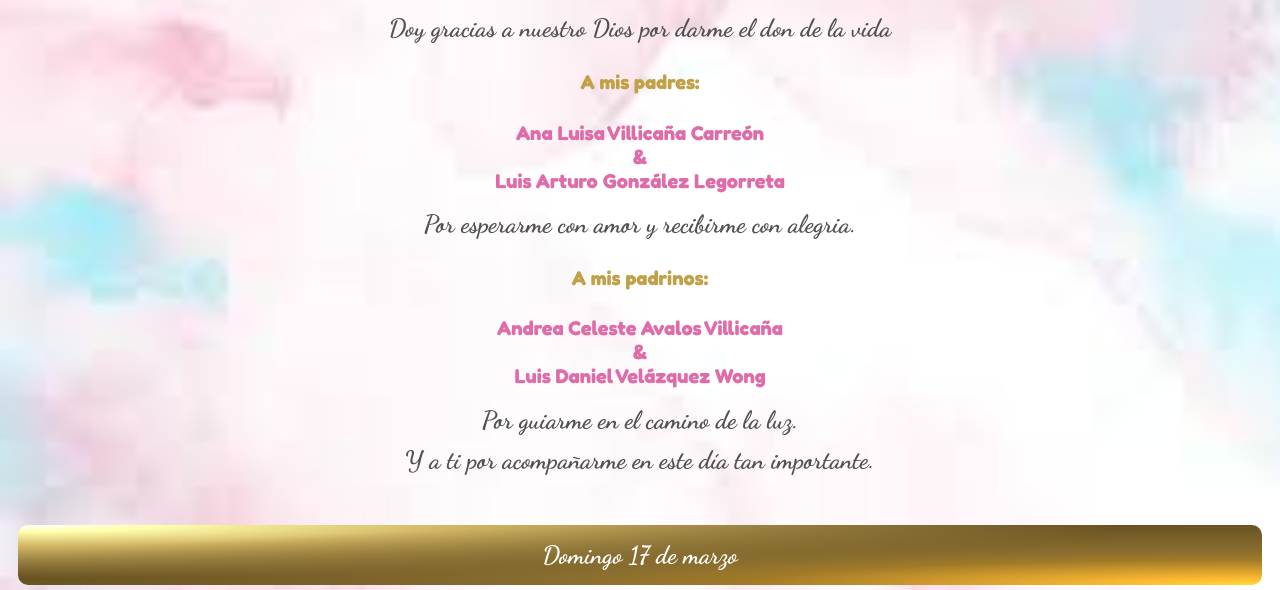
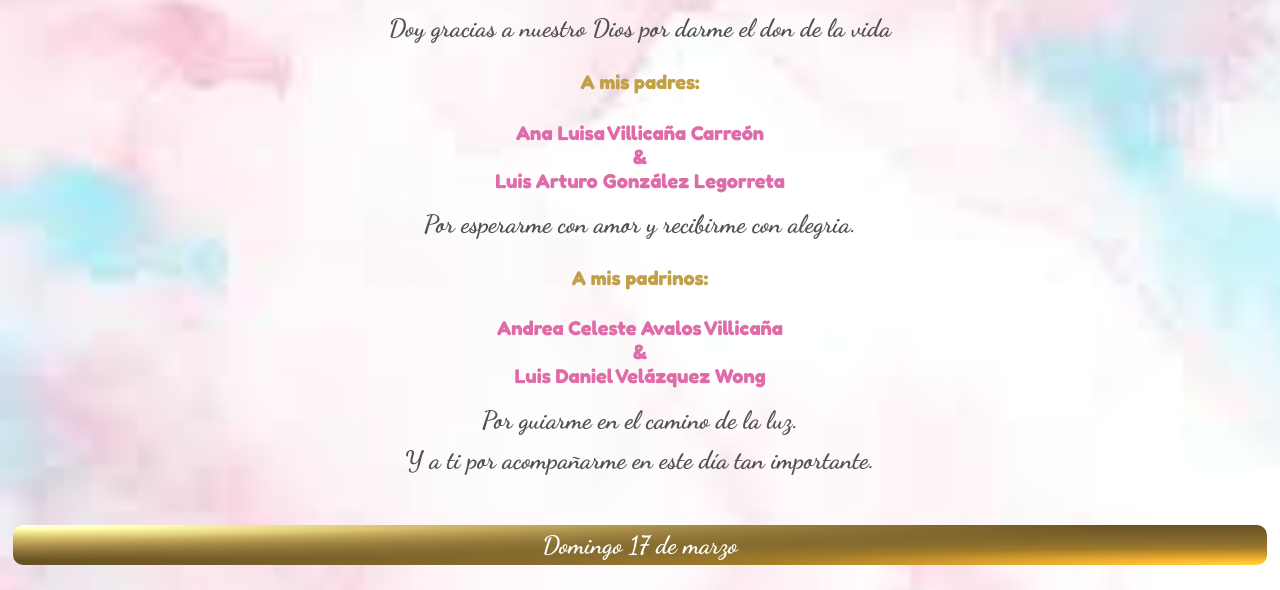
Before and after one commit to villicanadavid/Bautizo-Fer, a plain HTML site: page index.html in a window 1280 px wide. Shown: the part 362-952 px from the top of the page. Drawn offline with Linux system fonts and the light colour scheme.

Commit message:
Update styles.css

```diff
--- a/styles.css
+++ b/styles.css
@@ -72,8 +72,8 @@ a img{
 .infoa{
     background: radial-gradient(ellipse farthest-corner at right bottom, #FEDB37 0%, #FDB931 8%, #9f7928 30%, #8A6E2F 40%, transparent 80%),
                 radial-gradient(ellipse farthest-corner at left top, #FFFFFF 0%, #FFFFAC 8%, #D1B464 25%, #5d4a1f 62.5%, #5d4a1f 100%);
-    padding: 15px;
-    margin: 10px;
+    padding: 5px;
+    margin: 5px;
     border-radius: 10px;
     font-size: 25px;
     font-family: "Dancing Script", cursive;
```
